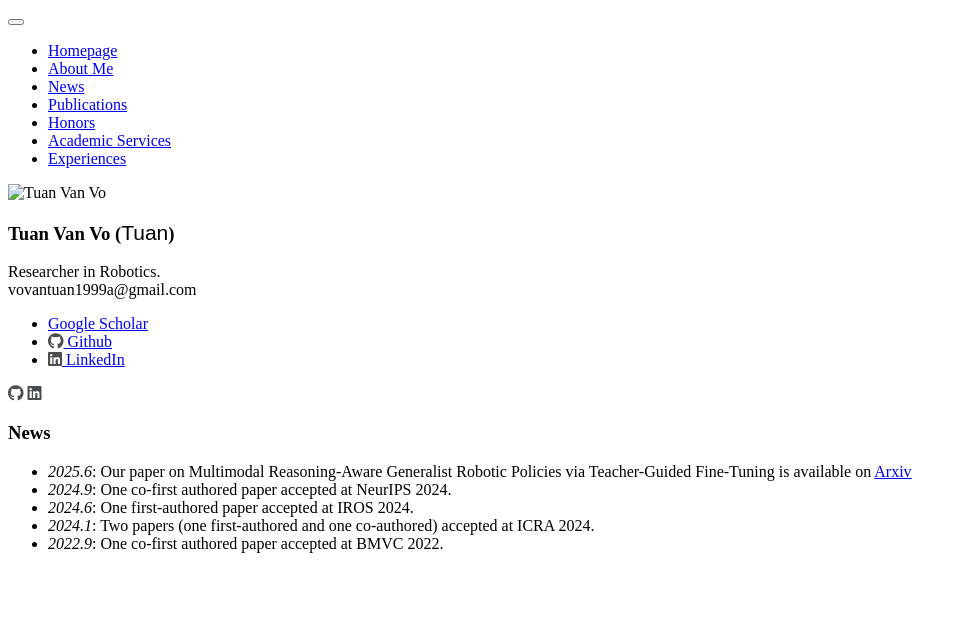
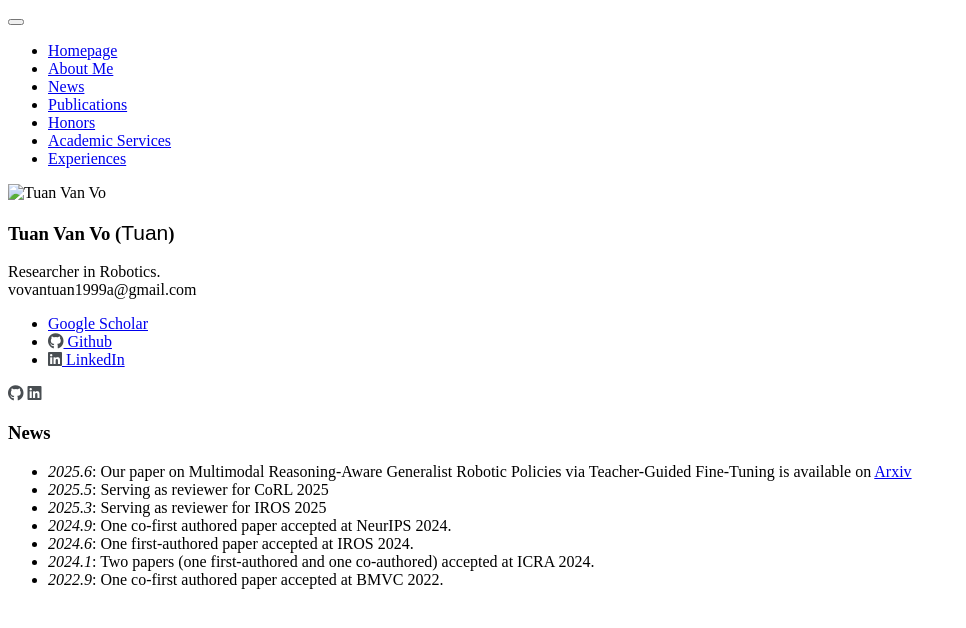
Before and after one commit to vovantuan1999a/tuanvovan, a Jekyll site: the page built from _pages/includes/news.md, in a window 1280 px wide. Shown: the top 628 px of the page, without its empty margins (0-966 px from the left). Built offline with Jekyll 4.4.1, drawn with Linux system fonts in a browser that asks for light colours; nearby versions of some CDN libraries; some web fonts are replaced; our own code applies the rules of GitHub Pages for plain Markdown files; a style sheet for code colours, icons or effects is not loaded.

Commit message:
Update news.md

```diff
--- a/_pages/includes/news.md
+++ b/_pages/includes/news.md
@@ -1,5 +1,7 @@
 # News
 - *2025.6*: Our paper on Multimodal Reasoning-Aware Generalist Robotic Policies via Teacher-Guided Fine-Tuning is available on <a href="https://arxiv.org/abs/2505.19080">Arxiv</a>
+- *2025.5*: Serving as reviewer for CoRL 2025
+- *2025.3*: Serving as reviewer for IROS 2025
 - *2024.9*: One co-first authored paper accepted at NeurIPS 2024.
 - *2024.6*: One first-authored paper accepted at IROS 2024.
 - *2024.1*: Two papers (one first-authored and one co-authored) accepted at ICRA 2024.
```
